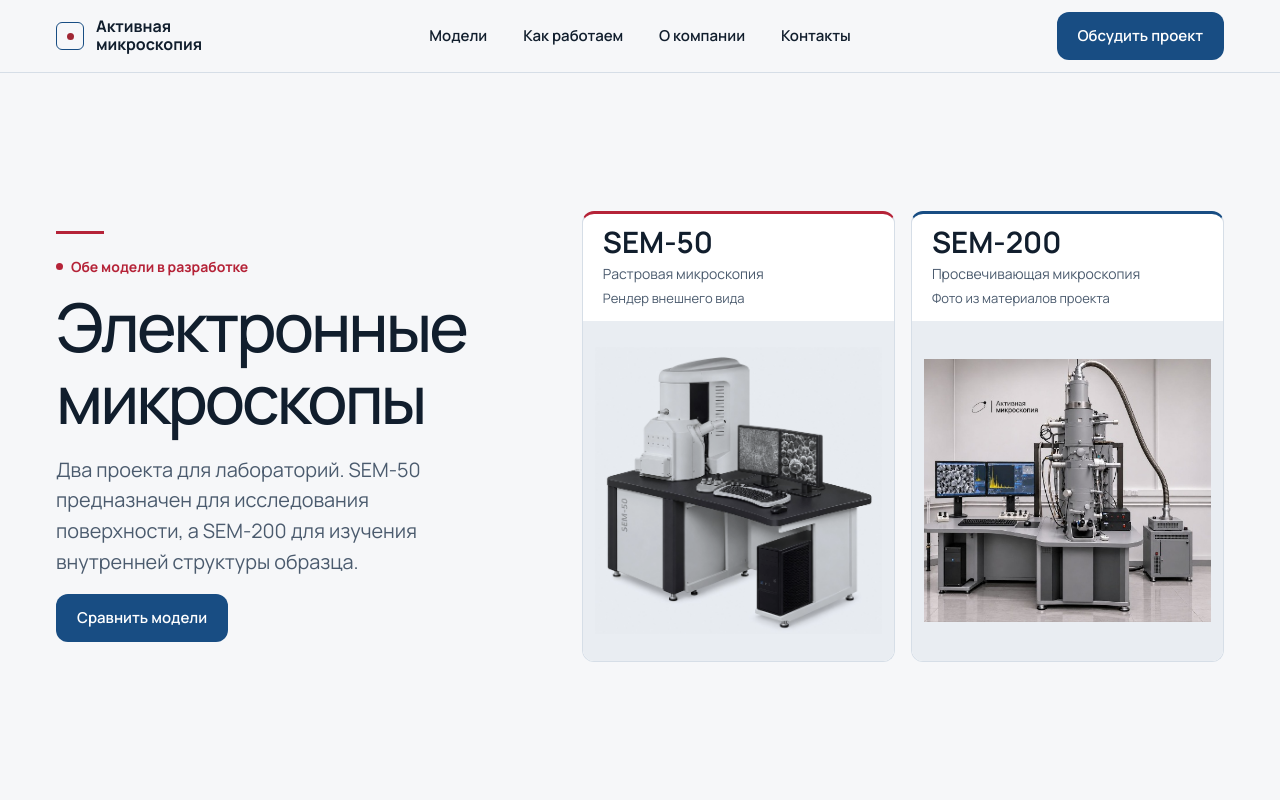
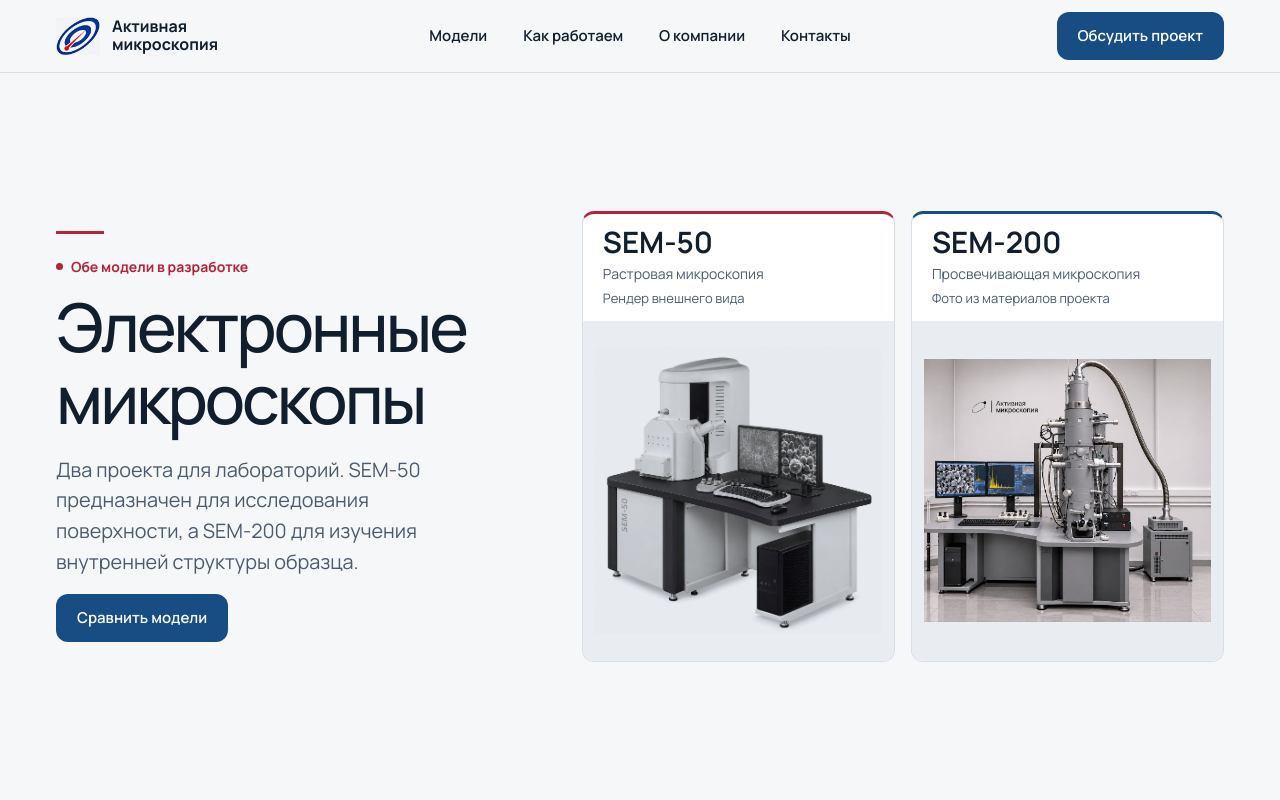
Before and after one commit to twinkiezzz/active-microscopy, a plain HTML site: page index.html in a window 1280 px wide. Shown: the top 800 px of the page. Drawn offline with Linux system fonts and the light colour scheme.

Commit message:
Добавить логотип и иконку вкладки

```diff
--- a/index.html
+++ b/index.html
@@ -12,7 +12,8 @@
   <meta property="og:image" content="https://twinkiezzz.github.io/active-microscopy/sem-200.jpg">
   <title>Активная микроскопия — разработка электронных микроскопов</title>
   <link rel="preload" href="fonts/manrope-cyrillic.woff2" as="font" type="font/woff2" crossorigin>
-  <link rel="stylesheet" href="style.css?v=12">
+  <link rel="icon" type="image/png" sizes="48x48" href="favicon-amicro.png">
+  <link rel="stylesheet" href="style.css?v=13">
   <link rel="stylesheet" href="assets/motion/motion.css">
   <link rel="stylesheet" href="assets/moments/word-highlight/moment.css">
   <script>document.documentElement.classList.add('m-enter');setTimeout(()=>document.documentElement.classList.add('m-enter-done'),700)</script>
@@ -25,7 +26,7 @@
   <a class="skip-link" href="#main">К содержанию</a>
   <header class="site-header">
     <div class="shell header-layout">
-      <a class="brand" href="#top" aria-label="Активная микроскопия, главная"><span class="brand-mark" aria-hidden="true"></span><span>Активная<br>микроскопия</span></a>
+      <a class="brand" href="#top" aria-label="Активная микроскопия, главная"><img class="brand-symbol" src="brand-symbol.png" alt="" width="160" height="136"><span>Активная<br>микроскопия</span></a>
       <nav class="primary-nav" aria-label="Основная навигация">
         <a href="#catalog">Модели</a><a href="#process">Как работаем</a><a href="#about">О компании</a><a href="#contact">Контакты</a>
       </nav>
@@ -207,7 +208,7 @@
 
   <footer class="site-footer">
     <div class="shell footer-layout">
-      <a class="brand" href="#top"><span class="brand-mark" aria-hidden="true"></span><span>Активная<br>микроскопия</span></a>
+      <a class="brand" href="#top"><img class="brand-symbol" src="brand-symbol.png" alt="" width="160" height="136"><span>Активная<br>микроскопия</span></a>
       <nav class="footer-nav" aria-label="Навигация в подвале">
         <a href="#catalog">Модели</a><a href="#process">Как работаем</a><a href="#about">О компании</a><a href="#contact">Контакты</a>
       </nav>
--- a/style.css
+++ b/style.css
@@ -53,8 +53,7 @@ img { display: block; width: 100%; height: auto; }
 .header-layout { display: grid; grid-template-columns: 1fr auto 1fr; align-items: center; min-height: 72px; gap: 24px; }
 .header-layout > .button { justify-self: end; white-space: nowrap; }
 .brand { display: inline-flex; align-items: center; gap: 12px; justify-self: start; color: var(--ink); text-decoration: none; line-height: 1.1; font-weight: 700; width: fit-content; }
-.brand-mark { display: grid; place-items: center; flex: 0 0 28px; width: 28px; height: 28px; border: 1px solid var(--accent); border-radius: 6px; }
-.brand-mark::after { content: ""; width: 7px; height: 7px; border-radius: 50%; background: var(--status); }
+.brand-symbol { flex: 0 0 auto; width: 44px; height: auto; mix-blend-mode: multiply; }
 .primary-nav, .footer-nav { display: flex; align-items: center; gap: clamp(12px, 2.8vw, 40px); }
 .primary-nav a, .footer-nav a { display: flex; align-items: center; min-height: 44px; text-decoration: none; color: var(--ink); font-size: .9375rem; font-weight: 600; }
 .primary-nav a:hover, .footer-nav a:hover { color: var(--accent); text-decoration: underline; }
```
Also changed, not shown: brand-symbol.png (added), favicon-amicro.png (added).
